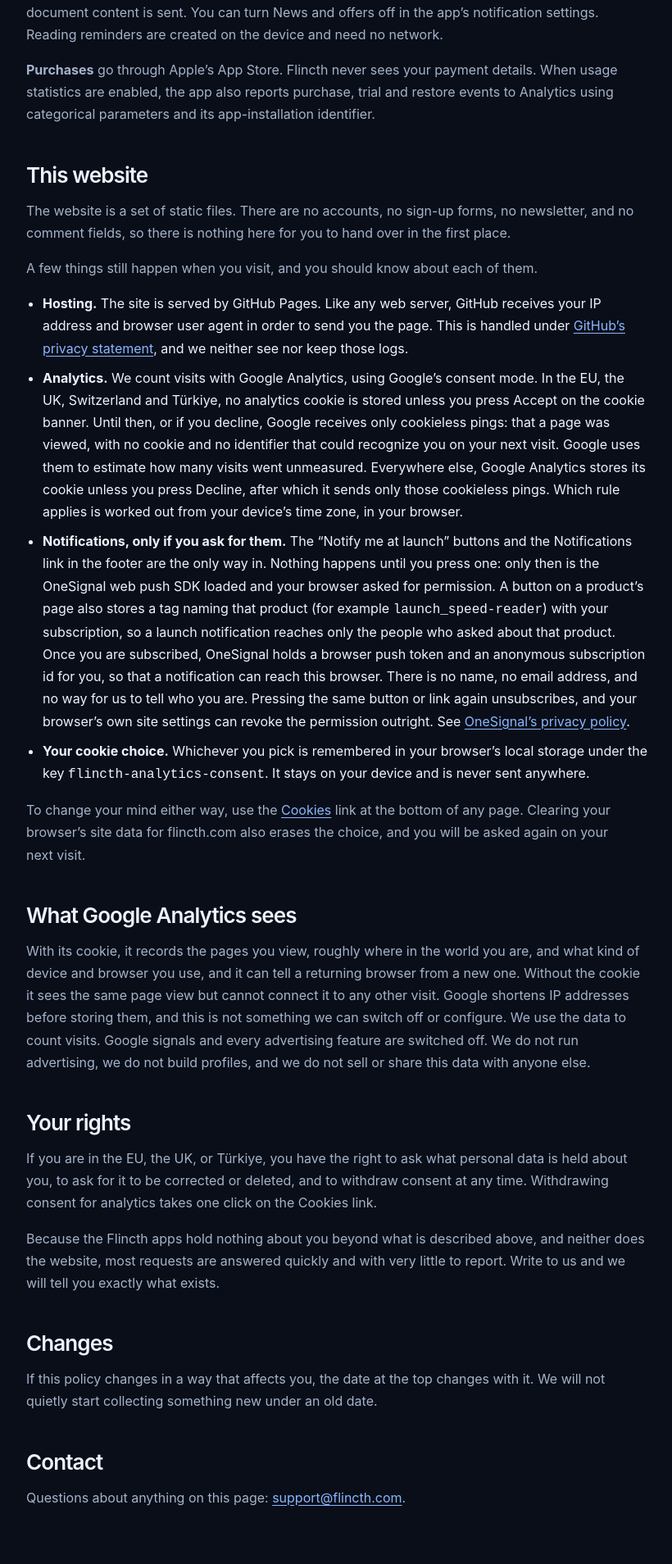
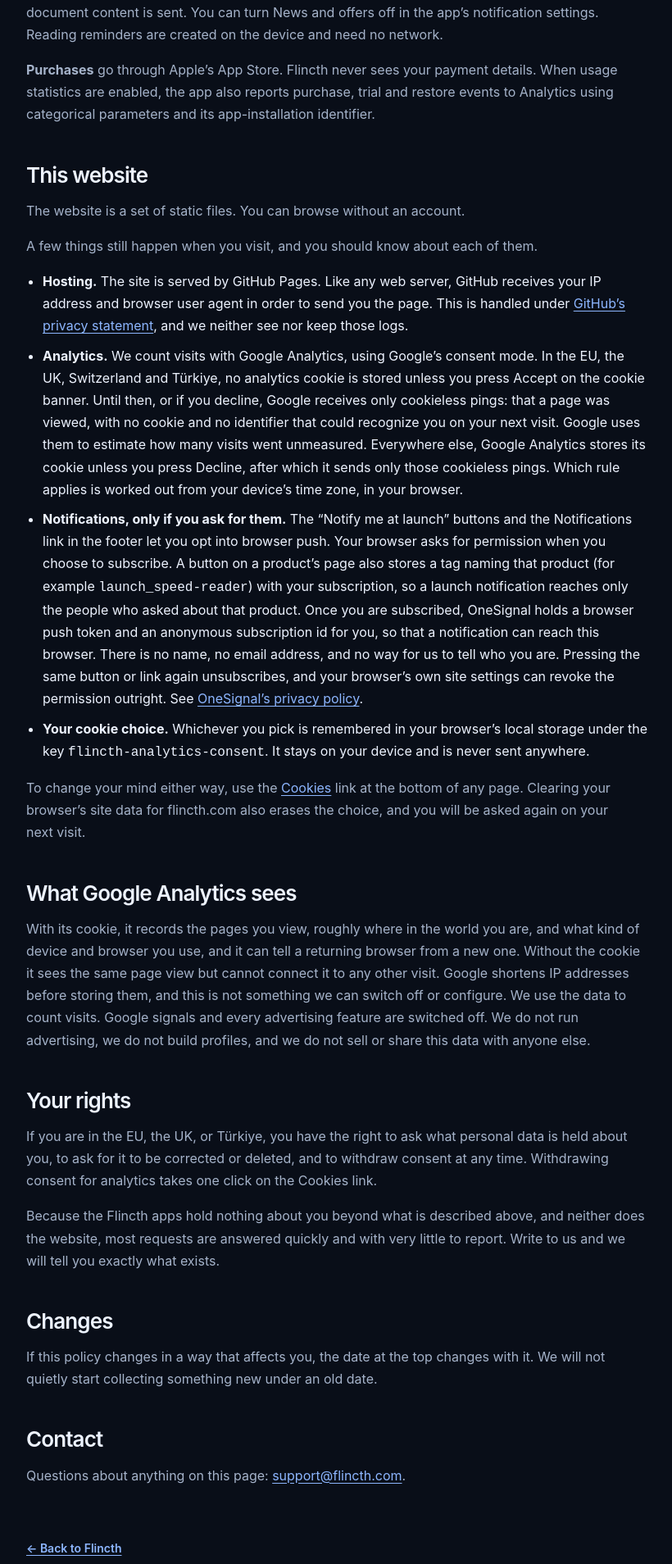
Before and after one commit to safakveziran/flincth-website, a Jekyll site: the page built from privacy.html, in a window 1280 px wide. Shown: the part 2815-4723 px from the top of the page at 82% size, without its empty margins (228-1048 px from the left). Built offline with Jekyll 4.4.1, drawn with Linux system fonts in a browser that asks for light colours.

Commit message:
Add OneSignal launch email signup for the website

```diff
--- a/_config.yml
+++ b/_config.yml
@@ -1,5 +1,6 @@
 # Jekyll settings. GitHub Pages builds the site with these on every publish.
 url: "https://flincth.com"
+launch_email_endpoint: ""
 
 # Search engine ownership checks. Paste the code each webmaster tool gives for
 # its "meta tag" method; an empty value adds nothing. (Google Search Console is
@@ -54,6 +55,7 @@
   - PRODUCT.md
   - DESIGN.md
   - tests
+  - launch-email-worker
 
 # Old light-theme version; kept in the repository but not published.
   - Flincth-Website
--- a/privacy.html
+++ b/privacy.html
@@ -35,12 +35,15 @@
     <p><b>Purchases</b> go through Apple’s App Store. Flincth never sees your payment details. When usage statistics are enabled, the app also reports purchase, trial and restore events to Analytics using categorical parameters and its app-installation identifier.</p>
 
     <h2 id="website">This website</h2>
-    <p>The website is a set of static files. There are no accounts, no sign-up forms, no newsletter, and no comment fields, so there is nothing here for you to hand over in the first place.</p>
+    <p>The website is a set of static files. You can browse without an account.</p>
     <p>A few things still happen when you visit, and you should know about each of them.</p>
     <ul>
       <li><b>Hosting.</b> The site is served by GitHub Pages. Like any web server, GitHub receives your IP address and browser user agent in order to send you the page. This is handled under <a href="https://docs.github.com/site-policy/privacy-policies/github-privacy-statement" rel="noopener">GitHub’s privacy statement</a>, and we neither see nor keep those logs.</li>
       <li><b>Analytics.</b> We count visits with Google Analytics, using Google’s consent mode. In the EU, the UK, Switzerland and Türkiye, no analytics cookie is stored unless you press Accept on the cookie banner. Until then, or if you decline, Google receives only cookieless pings: that a page was viewed, with no cookie and no identifier that could recognize you on your next visit. Google uses them to estimate how many visits went unmeasured. Everywhere else, Google Analytics stores its cookie unless you press Decline, after which it sends only those cookieless pings. Which rule applies is worked out from your device’s time zone, in your browser.</li>
-      <li><b>Notifications, only if you ask for them.</b> The “Notify me at launch” buttons and the Notifications link in the footer are the only way in. Nothing happens until you press one: only then is the OneSignal web push SDK loaded and your browser asked for permission. A button on a product’s page also stores a tag naming that product (for example <code>launch_speed-reader</code>) with your subscription, so a launch notification reaches only the people who asked about that product. Once you are subscribed, OneSignal holds a browser push token and an anonymous subscription id for you, so that a notification can reach this browser. There is no name, no email address, and no way for us to tell who you are. Pressing the same button or link again unsubscribes, and your browser’s own site settings can revoke the permission outright. See <a href="https://onesignal.com/privacy_policy" rel="noopener">OneSignal’s privacy policy</a>.</li>
+      <li><b>Notifications, only if you ask for them.</b> The “Notify me at launch” buttons and the Notifications link in the footer let you opt into browser push. Your browser asks for permission when you choose to subscribe. A button on a product’s page also stores a tag naming that product (for example <code>launch_speed-reader</code>) with your subscription, so a launch notification reaches only the people who asked about that product. Once you are subscribed, OneSignal holds a browser push token and an anonymous subscription id for you, so that a notification can reach this browser. There is no name, no email address, and no way for us to tell who you are. Pressing the same button or link again unsubscribes, and your browser’s own site settings can revoke the permission outright. See <a href="https://onesignal.com/privacy_policy" rel="noopener">OneSignal’s privacy policy</a>.</li>
+      {% if site.launch_email_endpoint and site.launch_email_endpoint != "" %}
+      <li><b>Launch emails.</b> If you use the home page signup form, we send your email address through Cloudflare to OneSignal and store it in OneSignal to send Flincth launch announcements. Cloudflare uses your IP address to limit abuse of the form. Every launch email includes a link to unsubscribe. You can also contact us to remove your address.</li>
+      {% endif %}
       <li><b>Your cookie choice.</b> Whichever you pick is remembered in your browser’s local storage under the key <code>flincth-analytics-consent</code>. It stays on your device and is never sent anywhere.</li>
     </ul>
     <p>To change your mind either way, use the <a href="#consent" data-consent-open>Cookies</a> link at the bottom of any page. Clearing your browser’s site data for flincth.com also erases the choice, and you will be asked again on your next visit.</p>
--- a/styles.css
+++ b/styles.css
@@ -155,6 +155,14 @@
 /* Launch notifications */
 .closing-actions{display:flex;flex-wrap:wrap;align-items:center;justify-content:center;gap:14px;margin:6px 0 15px}
 .closing-actions .coming-soon{margin:0}
+.launch-email{max-width:460px;margin:24px auto;text-align:left}
+.launch-email label{display:block;margin-bottom:8px;font-size:14px;font-weight:600}
+.launch-email-fields{display:flex;flex-wrap:wrap;gap:10px}
+.launch-email input{flex:1 1 190px;min-width:0;padding:13px;border:1px solid var(--line);border-radius:10px;background:var(--paper);color:var(--ink);font:inherit;font-size:16px}
+.launch-email button{justify-content:center;flex:1 0 auto;border:0}
+.launch-email button:disabled{opacity:.7;cursor:wait;transform:none}
+.launch-email small,.launch-email-status:not(:empty){display:block;margin-top:10px;color:var(--muted);line-height:1.5}
+.launch-email small a{text-decoration:underline}
 .notify-button{gap:12px;border:0;cursor:pointer}
 .notify-button[aria-pressed=true]{background:transparent;color:var(--ink);box-shadow:inset 0 0 0 1px var(--line)}
 .notify-button[aria-pressed=true]:hover{transform:none}
```
Also changed, not shown: index.html (+19 -1 lines), launch-email-worker/index.mjs (added, +69 -0 lines), launch-email-worker/wrangler.toml (added, +10 -0 lines), launch-email.js (added, +45 -0 lines), README.md.
